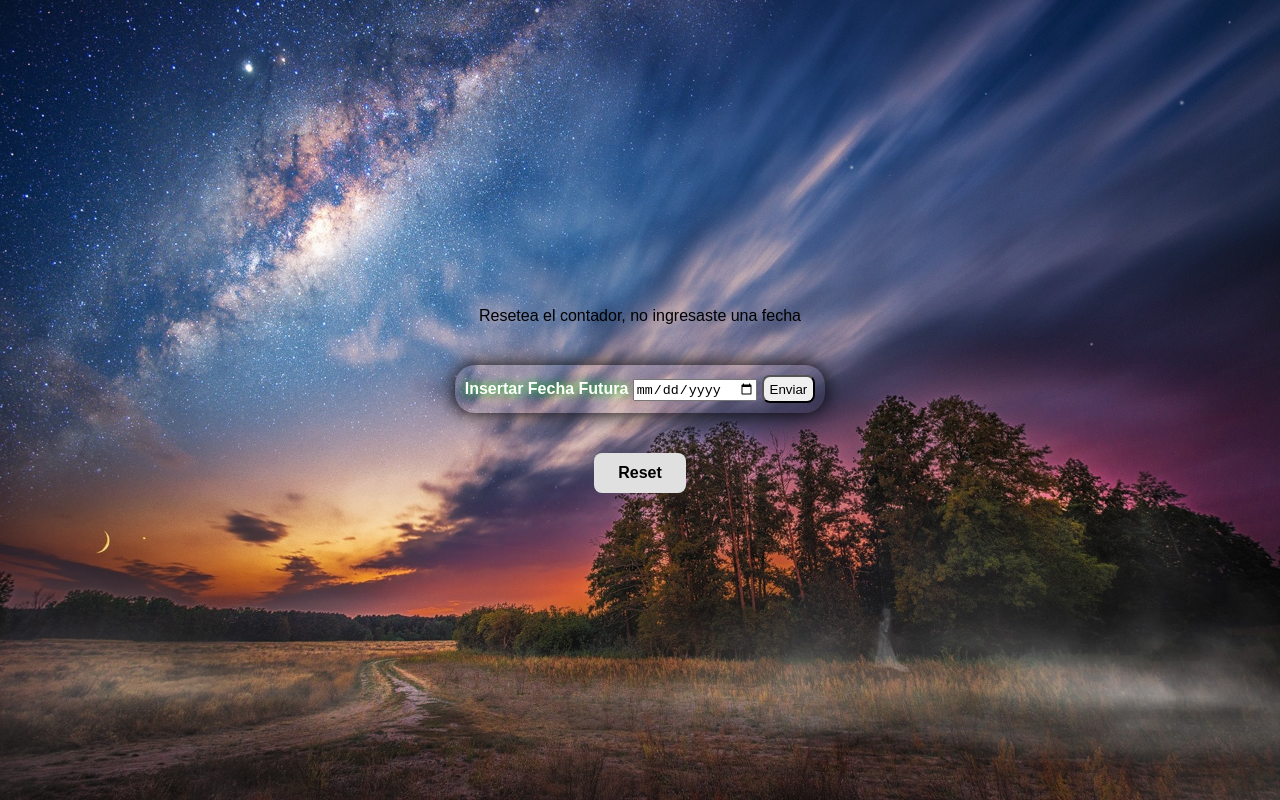
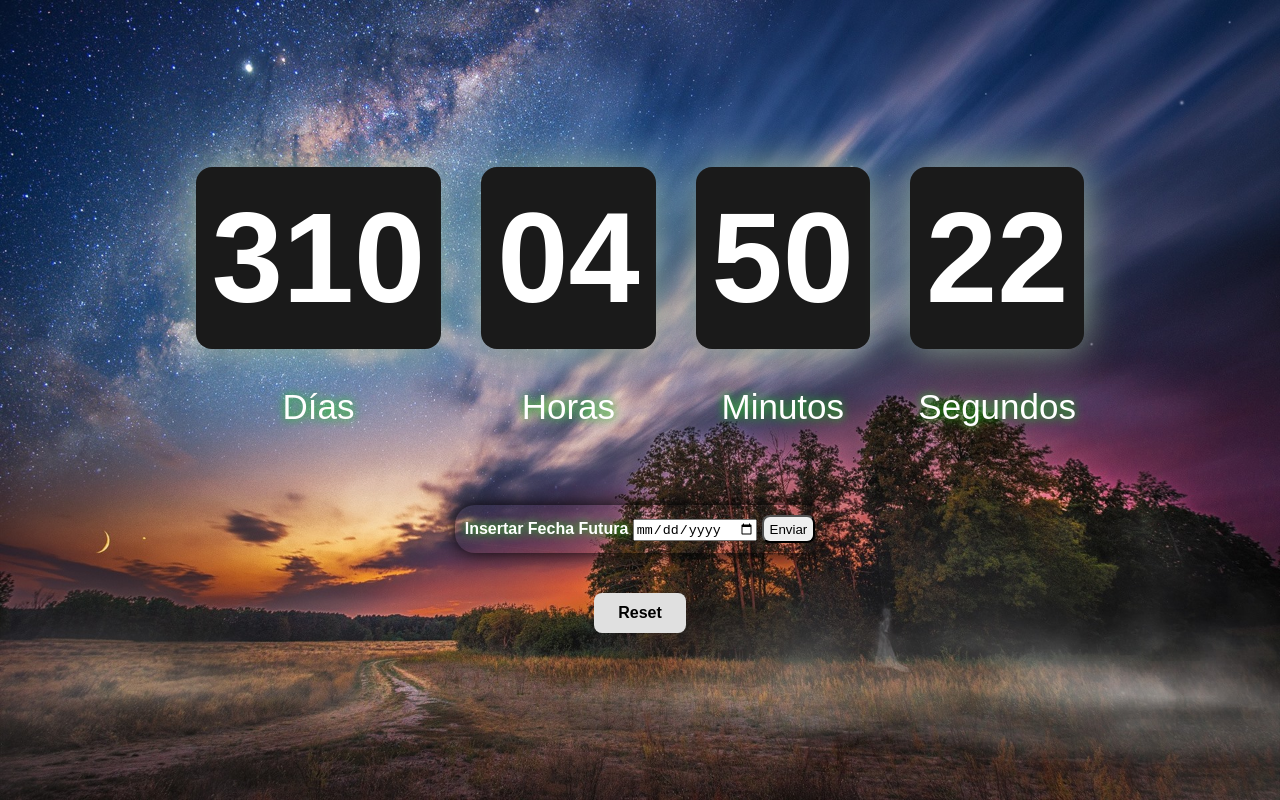
Before and after one commit to RivaldoEsteban/countdown-component, a plain HTML site: page index.html in a window 1280 px wide. Both pictures are taken after a click on the button "Enviar". Drawn offline with Linux system fonts and the light colour scheme.

Commit message:
refactorizando

```diff
--- a/index.html
+++ b/index.html
@@ -29,13 +29,13 @@
         <p class="txt">Segundos</p>
       </div>
     </div>
-    <form action="" id="form">
+    <div action="" id="form">
       <label for="">Insertar fecha futura</label>
       <input type="date" id="input" placeholder="insertar una fecha futura">
       <button id="button">Enviar</button>
-    </form>
+    </div>
     <form action="">
-      <button class="reset">reset</button>
+      <button class="reset" id='button-reset'>reset</button>
     </form>
   </div>
   <script src="js.js"></script>
--- a/js.js
+++ b/js.js
@@ -1,3 +1,10 @@
+
+const day = document.getElementById("dias");
+const hour = document.getElementById("horas");
+const minute = document.getElementById("minutos");
+const second = document.getElementById("segundos");
+
+
 function countdownToMyBirthday(maximumDate) {
   const date = new Date();
   const remainTime = (new Date(maximumDate) - date + 1000) / 1000; //segundos
@@ -14,28 +21,17 @@ function countdownToMyBirthday(maximumDate) {
     .toString()
     .padStart(2, "00");
 
-  return {
-    remainTime,
-    seconds,
-    minutes,
-    hours,
-    days,
-  };
+  day.textContent = days
+  hour.textContent = hours
+  minute.textContent = minutes
+  second.textContent = seconds
+  return remainTime
 }
-
-const day = document.getElementById("dias");
-const hour = document.getElementById("horas");
-const minute = document.getElementById("minutos");
-const second = document.getElementById("segundos");
 
 function countdown (maximumDate, message) {
   const container = document.getElementById("countdown");
-  const timerUpdate = setInterval(() => {
+  setInterval(() => {
     const time = countdownToMyBirthday(maximumDate);
-    day.textContent = time.days;
-    hour.textContent = time.hours;
-    minute.textContent = time.minutes;
-    second.textContent = time.seconds;
     if (time.remainTime <= 1) {
       container.innerHTML = message;
     }
@@ -43,23 +39,14 @@ function countdown (maximumDate, message) {
 };
 
 //formulario
-const form = document.getElementById("form");
 const button = document.getElementById("button");
 const input = document.getElementById("input");
 
-button.addEventListener("click", (event) => {
-  event.preventDefault();
-  const date = new Date();
-  const fechaIngresada = `${input.value}  ${date
-    .getHours()
-    .toString()
-    .padStart(2, "00")}:${date.getMinutes().toString().padStart(2, "00")}:${date
-    .getSeconds()
-    .toString()
-    .padStart(2, "00")} GMT-0500`;
-  if(input.value){
-    countdown(fechaIngresada, "Se acabo el tiempo, vuelva a ingresar una fecha");
+
+button.addEventListener("click", () => {
+  if(input.value) {
+    countdown(input.value, "Se acabo el tiempo, vuelva a ingresar una fecha");
   } else {
-    countdown('1999-08-28', "Resetea el contador, no ingresaste una fecha");
+    countdown('2022,08,08', "Se acabo el tiempo, vuelva a ingresar una fecha");
   }
-});
+})
```
